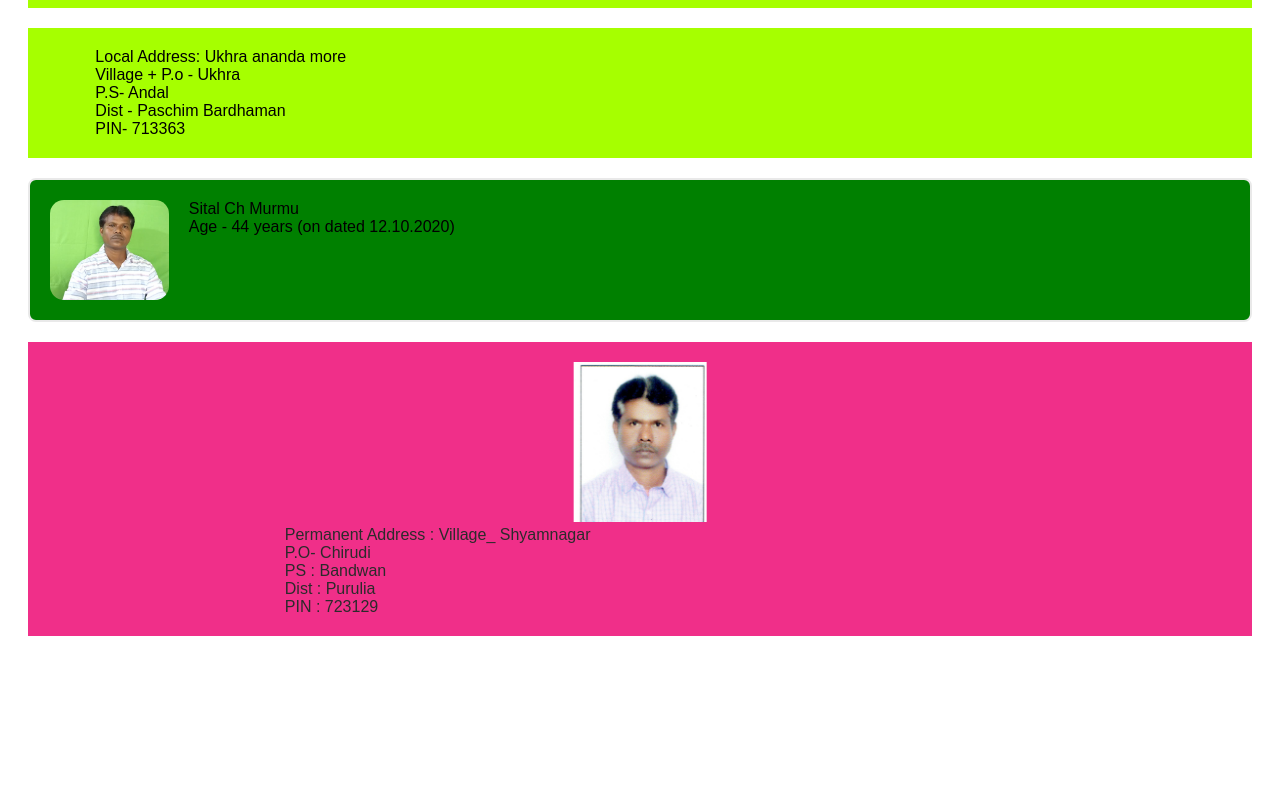
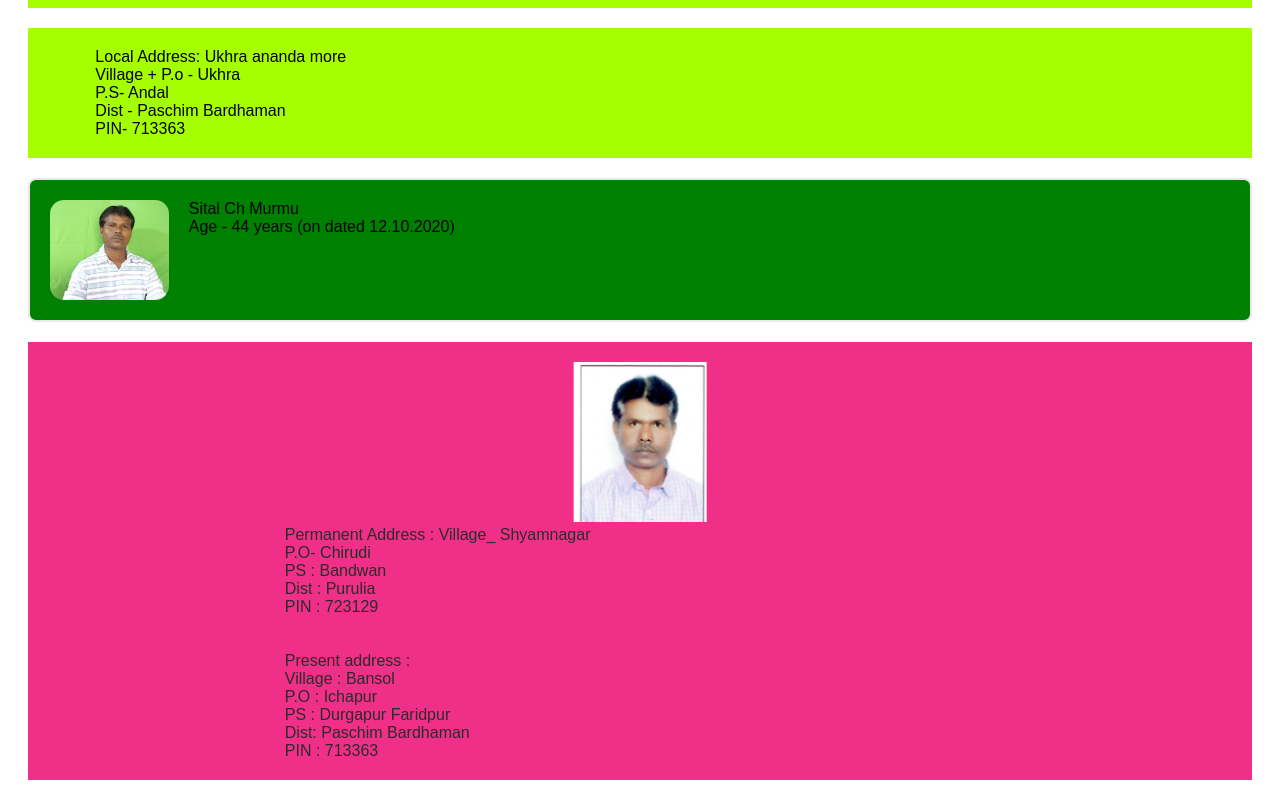
Before and after one commit to sitalchmurmu/sitalchmurmu.github.io, a plain HTML site: page village-home.html in a window 1280 px wide. Shown: the part 1647-2447 px from the top of the page. Before the commit the page ends 2303 px from the top, so only its background shows below. Drawn offline with Linux system fonts and the light colour scheme.

Commit message:
Add files via upload

```diff
--- a/village-home.html
+++ b/village-home.html
@@ -99,7 +99,14 @@
         <spam class="position"> P.O- Chirudi</spam><br>
         <spam class="position"> PS : Bandwan</spam><br>
         <spam class="position"> Dist : Purulia </spam><br>
-        <spam class="position"> PIN : 723129</spam> <br>
+        <spam class="position"> PIN : 723129</spam> <br><br><br>
+        <spam class="position">Present address :</spam><br>
+        <spam class="position">Village : Bansol</spam><br>
+        <spam class="position">P.O : Ichapur</spam><BR>
+        <spam class="position">PS : Durgapur Faridpur </spam><br>
+        <spam class="position">Dist: Paschim Bardhaman</spam><br>
+        <spam class="position">PIN : 713363</spam>
+
       </div>
 
     <!-- Linked JavaScript File -->
```
